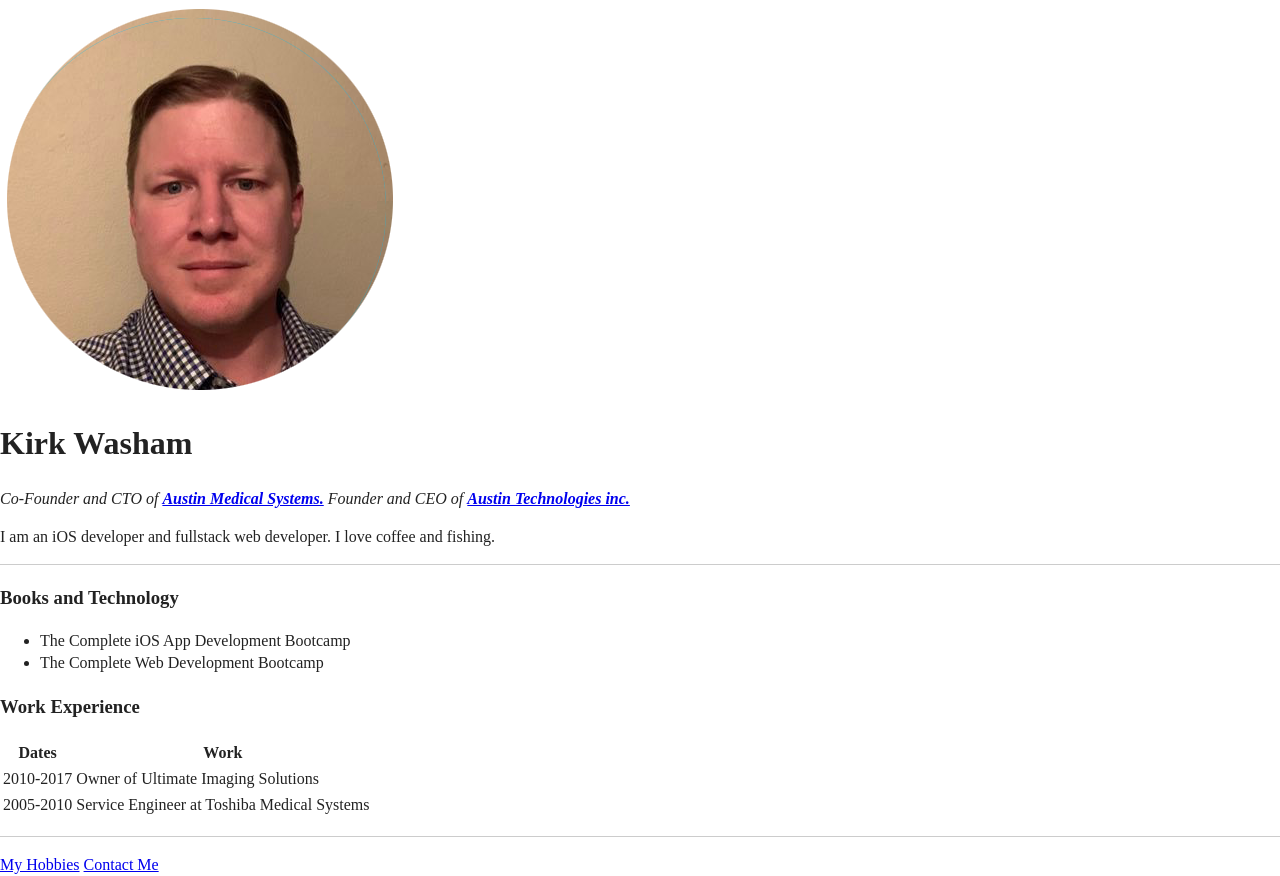
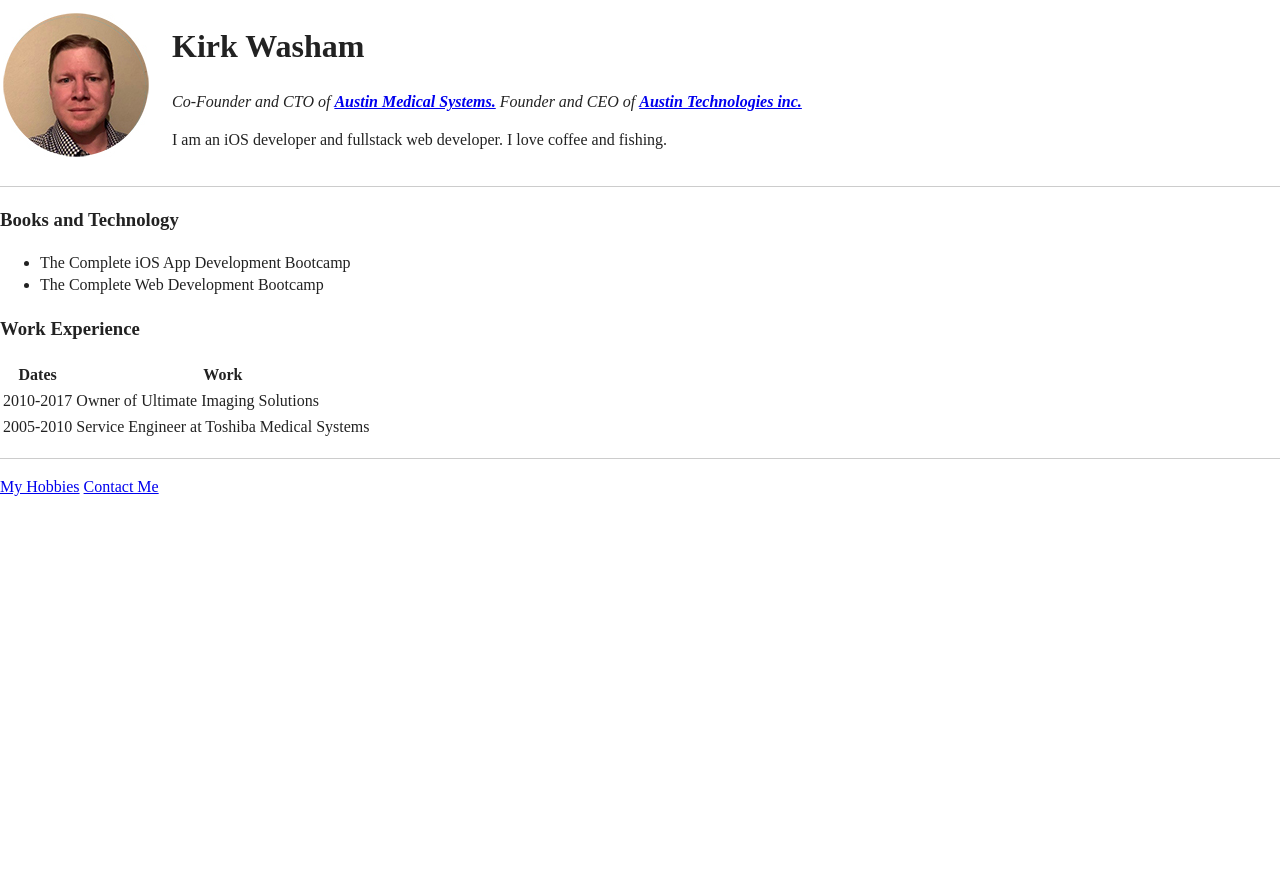
Before and after one commit to kwasham/PersonalSite, a plain HTML site: page index.html in a window 1280 px wide. After the commit the page ends 800 px from the top, so only its background shows below. Drawn offline with nearby package versions, Linux system fonts and the light colour scheme.

Commit message:
Smaller Avatar

```diff
--- a/index.html
+++ b/index.html
@@ -26,11 +26,19 @@
   <![endif]-->
 
   <!-- Add your site or application content here -->
+    <table>
+      <tr>
+        <td>
+          <img src="img/smallerMe.jpg" alt="kirk profile picture">
+        </td>
+        <td style="padding-left: 20px">
+          <h1>Kirk Washam</h1>
+          <p><em>Co-Founder and CTO of <strong><a href="https://austinmedicalsystems.com">Austin Medical Systems.</a></strong></em> <em>Founder and CEO of <strong><a href="http://austintech.io">Austin Technologies inc.</a></strong></em></p>
+          <p>I am an iOS developer and fullstack web developer. I love coffee and fishing.</p>
+        </td>
+      </tr>
+    </table>
 
-    <img src="img/CircleMe.png" alt="kirk profile picture">
-    <h1>Kirk Washam</h1>
-    <p><em>Co-Founder and CTO of <strong><a href="https://austinmedicalsystems.com">Austin Medical Systems.</a></strong></em> <em>Founder and CEO of <strong><a href="http://austintech.io">Austin Technologies inc.</a></strong></em></p>
-    <p>I am an iOS developer and fullstack web developer. I love coffee and fishing.</p>
     <hr>
     <h3>Books and Technology</h3>
     <ul>
```
Also changed, not shown: img/CircleMe.png (deleted), img/me.jpg (deleted), img/smallerMe.jpg (added).
